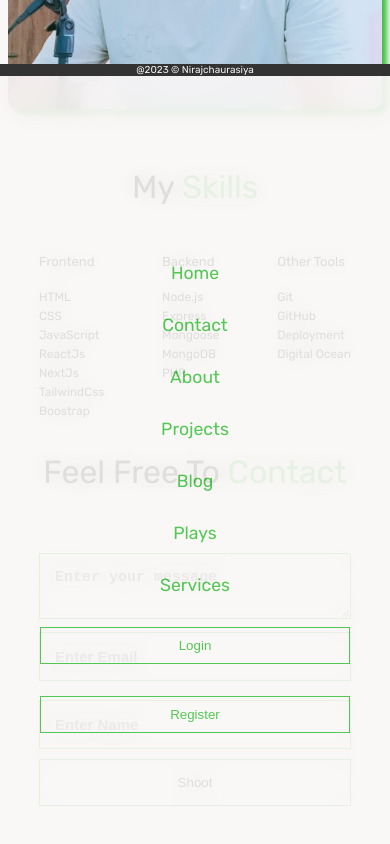
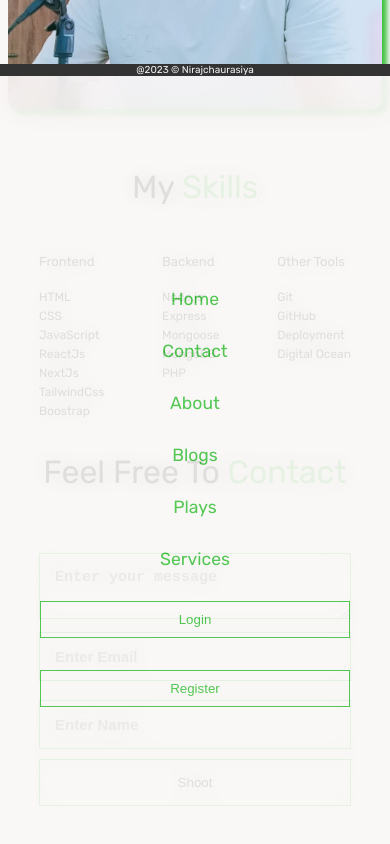
Before and after one commit to nirajchaurasiya/nirajchaurasiya, a Next.js app in the folder clientside/: page / in a window 390 px wide. Shown: the part 768-1612 px from the top of the page. Built offline with nearby package versions, Linux system fonts and the light colour scheme; a web font is replaced by a local one.

Commit message:
navlinks on mobile fixed

```diff
--- a/clientside/components/Navbar/Navbar.js
+++ b/clientside/components/Navbar/Navbar.js
@@ -234,11 +234,14 @@ export default function Navbar() {
               <Link style={{ textDecoration: "none" }} href="/about">
                 <li onClick={playTickSound}>About</li>
               </Link>
-              <Link style={{ textDecoration: "none" }} href="/projects">
-                <li onClick={playTickSound}>Projects</li>
-              </Link>
-              <Link style={{ textDecoration: "none" }} href="/blog">
-                <li onClick={playTickSound}>Blog</li>
+              {/* <Link style={{ textDecoration: "none" }} href="/projects">
+            <li onClick={playTickSound}>Projects</li>
+          </Link> */}
+              <Link
+                style={{ textDecoration: "none" }}
+                href="https://blogs.nirajchaurasiya.com"
+              >
+                <li onClick={playTickSound}>Blogs</li>
               </Link>
               <Link style={{ textDecoration: "none" }} href="/plays">
                 <li onClick={playTickSound}>Plays</li>
```
